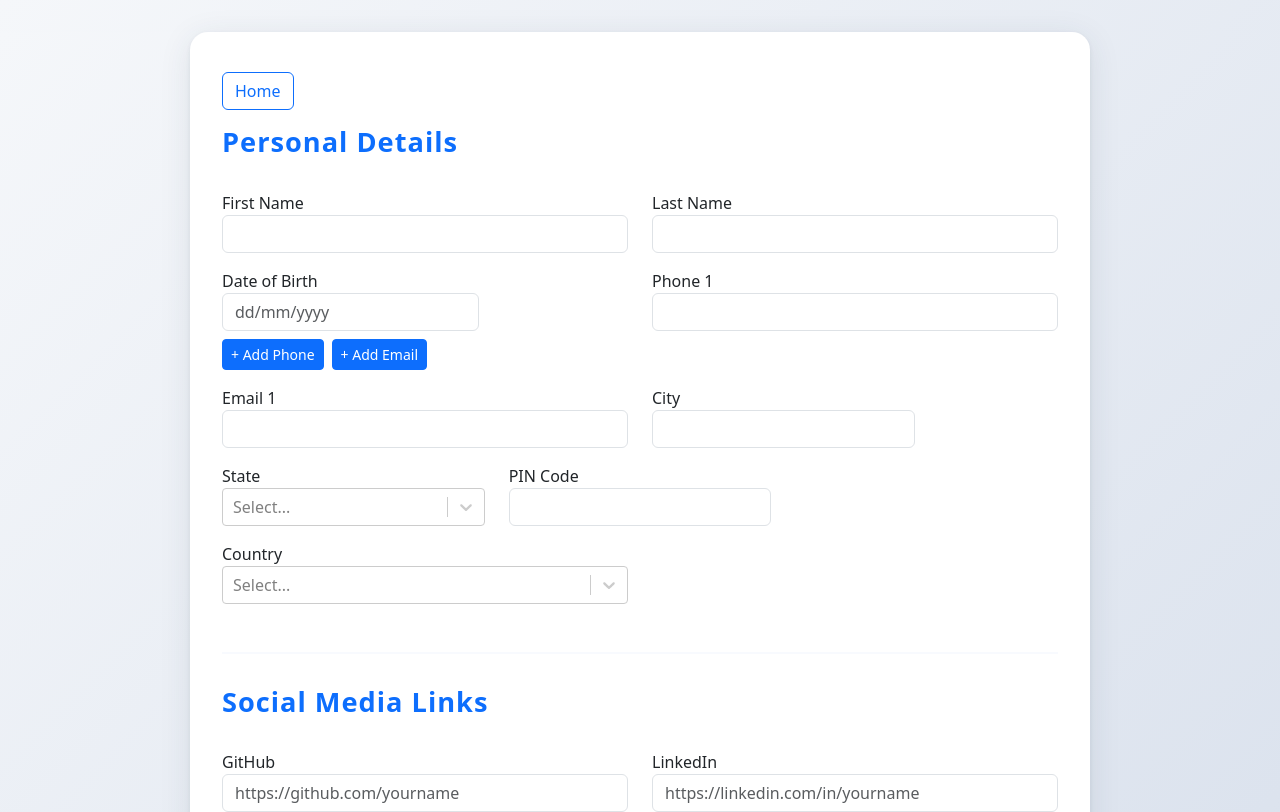
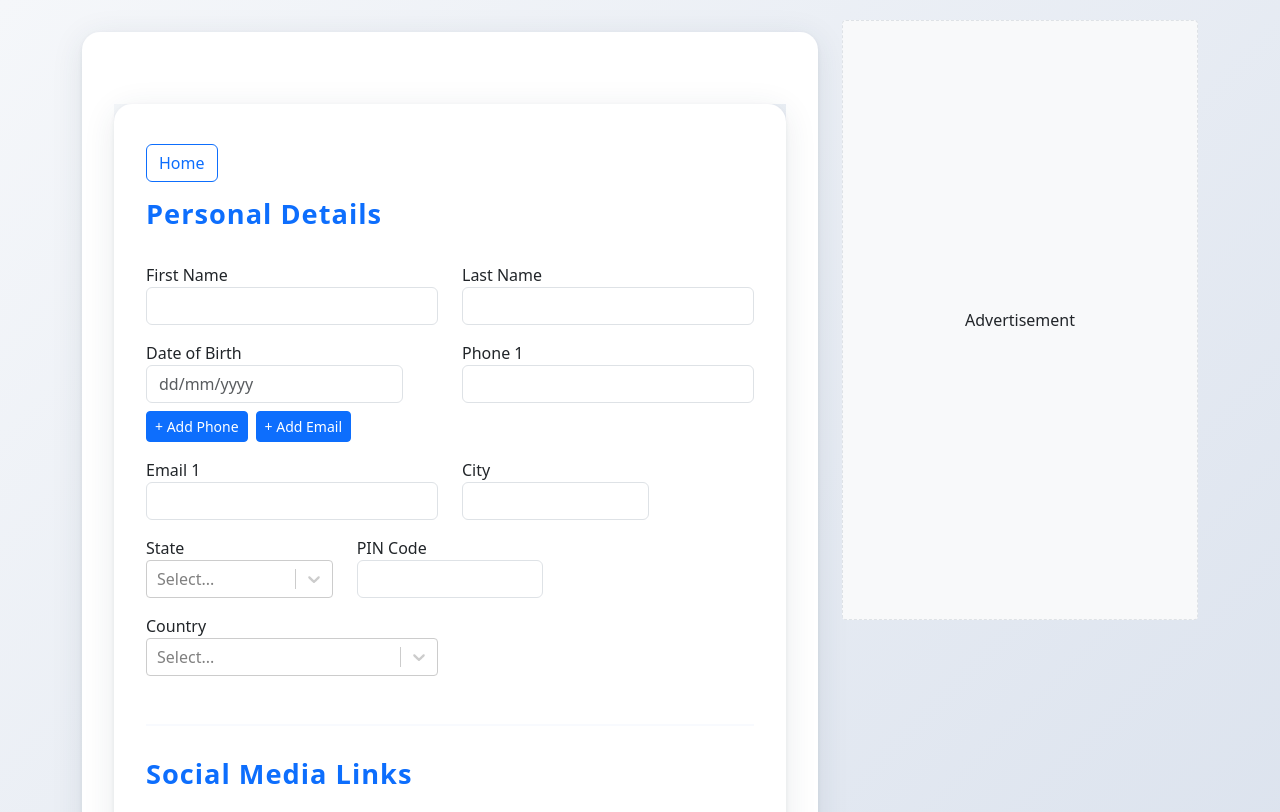
Before and after one commit to pronab1989/APNA-CV-MAKER-FRONTEND, a React (Create React App) app: page /form in a window 1280 px wide. Shown: the top 812 px of the page. Built offline with nearby package versions, Linux system fonts and the light colour scheme; no server answers.

Commit message:
google add script

```diff
--- a/src/pages/Home.js
+++ b/src/pages/Home.js
@@ -3,6 +3,7 @@ import { useNavigate, Link } from 'react-router-dom';
 import { FaEnvelope, FaArrowRight } from 'react-icons/fa6';
 import Footer from '../components/Footer';
 import './Home.css'; // Import the CSS file
+import Navbar from '../components/Navbar';
 
 const Home = () => {
   const navigate = useNavigate();
@@ -56,6 +57,14 @@ const Home = () => {
         backgroundSize: 'cover',
       }}
     >
+      <Navbar />
+      {/* Top Banner Ad */}
+      <div className="container mt-3 mb-4">
+        <div className="ad-container" style={{ height: '90px', background: '#f8f9fa', display: 'flex', alignItems: 'center', justifyContent: 'center', border: '1px dashed #dee2e6', borderRadius: '4px' }}>
+          <span>Advertisement</span>
+        </div>
+      </div>
+
       {/* Header */}
       <header className="header">
         <div className="container">
@@ -147,9 +156,11 @@ const Home = () => {
         </div>
       </div>
 
-      {/* FAQ Section */}
-      <div className="faq-section py-5 bg-light">
+      {/* FAQ Section with Sidebar Ad */}
       <div className="container">
+        <div className="row">
+          <div className="col-md-8">
+            <div className="faq-section">
               <h2 className="text-center mb-5">Frequently Asked Questions</h2>
               <div className="accordion" id="faqAccordion">
                 {faqs.map((faq, index) => (
@@ -176,6 +187,20 @@ const Home = () => {
                   </div>
                 ))}
               </div>
+            </div>
+          </div>
+          <div className="col-md-4">
+            <div className="ad-container" style={{ height: '600px', background: '#f8f9fa', display: 'flex', alignItems: 'center', justifyContent: 'center', border: '1px dashed #dee2e6', borderRadius: '4px', position: 'sticky', top: '20px' }}>
+              <span>Advertisement</span>
+            </div>
+          </div>
+        </div>
+      </div>
+
+      {/* Bottom Banner Ad */}
+      <div className="container mt-4 mb-4">
+        <div className="ad-container" style={{ height: '90px', background: '#f8f9fa', display: 'flex', alignItems: 'center', justifyContent: 'center', border: '1px dashed #dee2e6', borderRadius: '4px' }}>
+          <span>Advertisement</span>
         </div>
       </div>
 
--- a/src/pages/ResumeForm.js
+++ b/src/pages/ResumeForm.js
@@ -582,6 +582,10 @@ const [socialLinks, setSocialLinks] = useState({
 
 
   return (
+    <div className="container">
+      <div className="row">
+        <div className="col-md-8">
+          <div className="resume-form-card">
             <div className="resume-form-bg">
               <div className="resume-form-card">
                 {/* Home Button */}
@@ -1140,6 +1144,15 @@ const [socialLinks, setSocialLinks] = useState({
                 </form>
               </div>
             </div>
+          </div>
+        </div>
+        <div className="col-md-4">
+          <div className="ad-container" style={{ height: '600px', background: '#f8f9fa', display: 'flex', alignItems: 'center', justifyContent: 'center', border: '1px dashed #dee2e6', borderRadius: '4px', position: 'sticky', top: '20px' }}>
+            <span>Advertisement</span>
+          </div>
+        </div>
+      </div>
+    </div>
   );
 };
 
```
Lines whose indentation alone changed are shown as unchanged.
